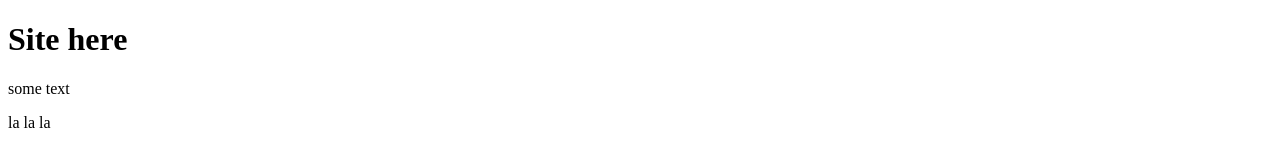
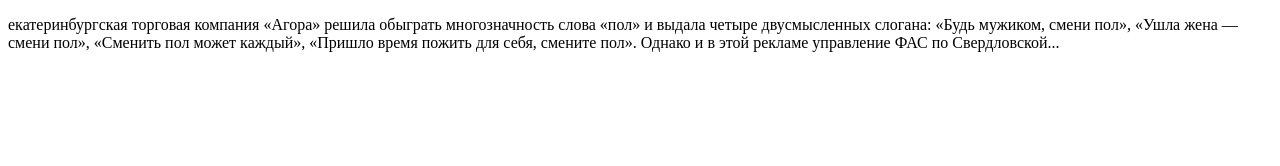
Before and after one commit to conceptviolator/site, a plain HTML site: page index.html in a window 1280 px wide. Drawn offline with Linux system fonts and the light colour scheme.

Commit message:
third commit

```diff
--- a/index.html
+++ b/index.html
@@ -6,8 +6,8 @@
 		<link rel="stylesheet" href="css/style.css">
 	</head>
 	<body>
-		<h1>Site here</h1>
-		<p>some text</p>
-		<p>la la la</p>
+		<p>
+			екатеринбургская торговая компания «Агора» решила обыграть многозначность слова «пол» и выдала четыре двусмысленных слогана: «Будь мужиком, смени пол», «Ушла жена — смени пол», «Сменить пол может каждый», «Пришло время пожить для себя, смените пол». Однако и в этой рекламе управление ФАС по Свердловской...
+		</p>
 	</body>
 </html>
```
